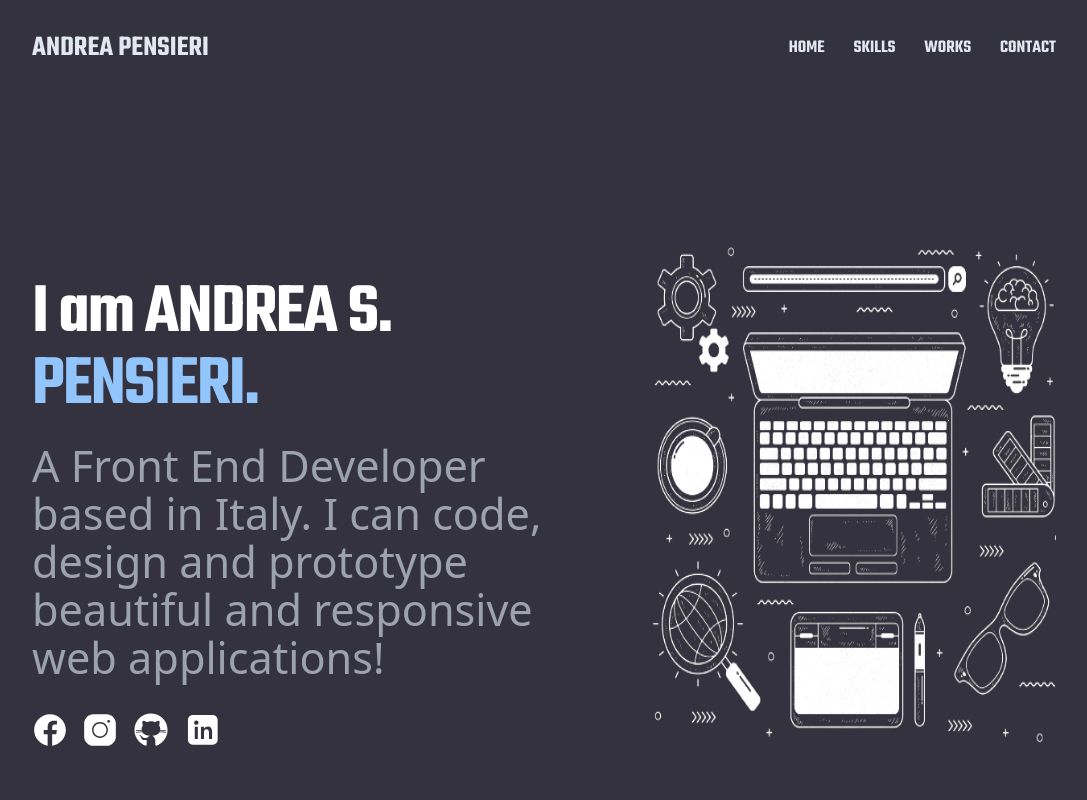
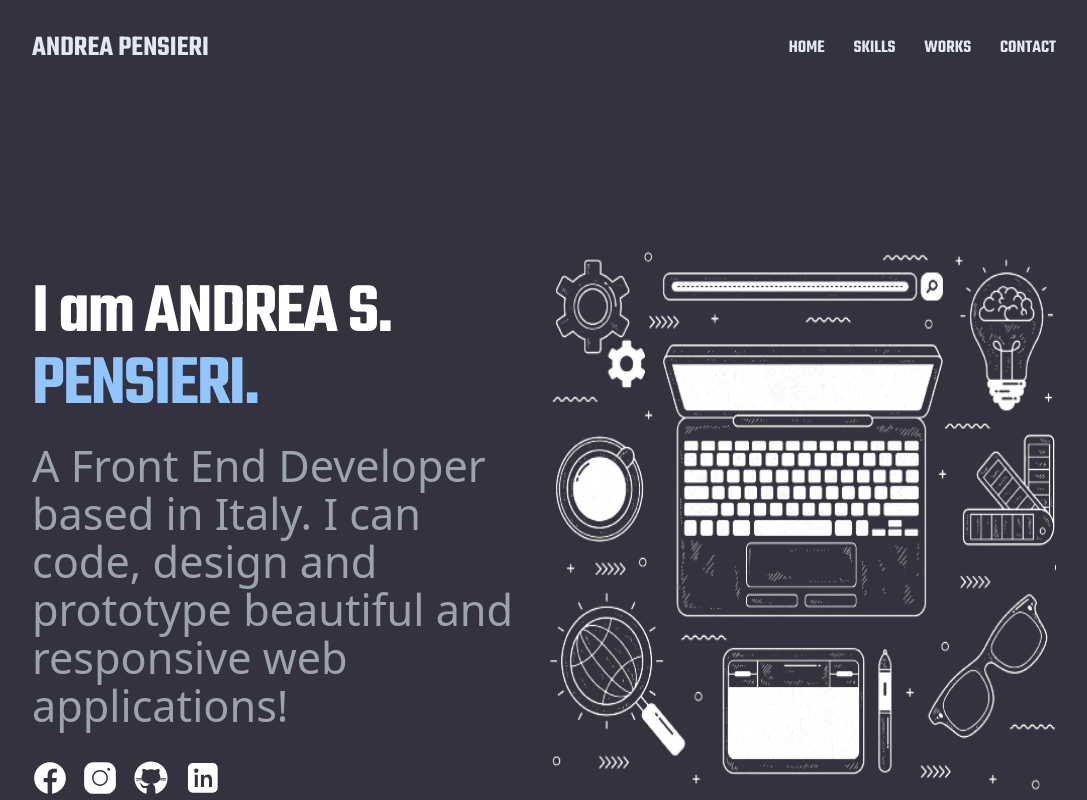
Before and after one commit to andreasiano/Portfolio_UI-UX, a React (Create React App) app: page / in a window 1280 px wide. Shown: the top 800 px of the page, without its empty margins (96-1183 px from the left). Built offline with nearby package versions, Linux system fonts and the light colour scheme.

Commit message:
Fixing split screen

```diff
--- a/src/scenes/Landing.jsx
+++ b/src/scenes/Landing.jsx
@@ -4,8 +4,8 @@ import img1 from "./../assets/images/laptop.png";
 export default function Landing() {
   return (
     <section id="home">
-      <div class="grid xxs:w-4/5 md:w-4/5 sm:w-2/3 py-8 mx-auto lg:gap-8 sm:gap-4 lg:py-20 md:grid-cols-2 lg:grid-cols-12 mb-7">
-        <div class="mr-auto lg:mt-10 md:text-start lg:text-start lg:col-span-7">
+      <div class="grid xxs:w-4/5 md:w-4/5 sm:w-2/3 py-8 mx-auto lg:gap-2 sm:gap-4 lg:py-20 md:grid-cols-2 lg:grid-cols-12 mb-7">
+        <div class="mr-auto lg:mt-10 md:text-start lg:text-start lg:col-span-6">
           <motion.div
             initial="hidden"
             whileInView="visible"
@@ -144,7 +144,7 @@ export default function Landing() {
             </div>
           </motion.div>
         </div>
-        <div class="xxs:mt-6 md:mt-0 lg:col-span-5 lg:flex">
+        <div class="xxs:mt-6 md:mt-0 lg:col-span-6 lg:flex">
           <img className="rounded-xl" src={img1} alt="mockup" />
         </div>
       </div>
```
